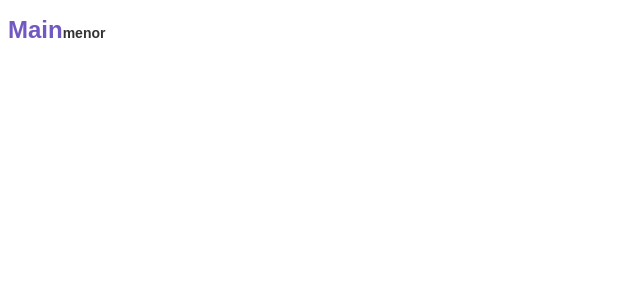
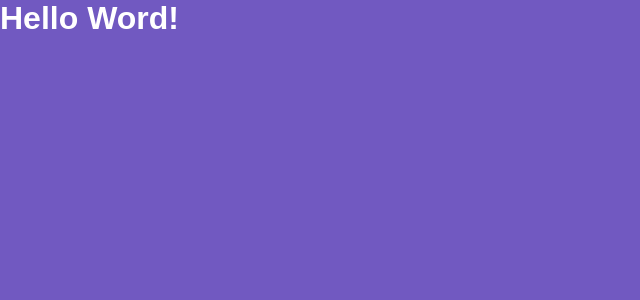
Before and after one commit to LdFerreira/react-learning, a React (Create React App) app: page / in a window 1280 px wide. Shown: the top 300 px of the page, without its empty margins (0-640 px from the left). Built offline with nearby package versions, Linux system fonts and the light colour scheme.

Commit message:
class 5 finished

```diff
--- a/src/App.js
+++ b/src/App.js
@@ -1,9 +1,15 @@
 import React from 'react';
 
 import Routes from './routes';
+import GlobalStyle from './styles/global';
 
 function App() {
-  return <Routes />;
+  return (
+    <>
+      <Routes />
+      <GlobalStyle />
+    </>
+  );
 }
 
 export default App;
--- a/src/pages/Main/index.js
+++ b/src/pages/Main/index.js
@@ -3,10 +3,5 @@ import React from 'react';
 import { Title } from './styles';
 
 export default function Main() {
-  return (
-    <Title error={false}>
-      Main
-      <small>menor</small>
-    </Title>
-  );
+  return <Title>Hello Word!</Title>;
 }
--- a/src/pages/Main/styles.js
+++ b/src/pages/Main/styles.js
@@ -1,12 +1,5 @@
 import styled from 'styled-components';
 
 export const Title = styled.h1`
-  font-size: 24px;
-  color: ${props => (props.error ? 'red' : '#7159c1')};
-  font-family: Arial, Helvetica, sans-serif;
-
-  small {
-    font-size: 14px;
-    color: #333;
-  }
+  color: #fff;
 `;
--- a/src/styles/global.js
+++ b/src/styles/global.js
@@ -5,7 +5,25 @@ export default createGlobalStyle`
     margin: 0;
     padding: 0;
     outline: 0;
-    box-sizing: 0;
+    box-sizing: border-box;
+  }
 
+  html,body,#root {
+    min-height: 100%;
+  }
+
+  body {
+    background: #7159c1;
+    -webkit-font-smoothing: antialiased !important;
+  }
+
+  body, input, button {
+    color: #222;
+    font-size: 14;
+    font-family: Arial, Helvetica, sans-serif;
+  }
+
+  button {
+    cursor: pointer;
   }
 `;
```
